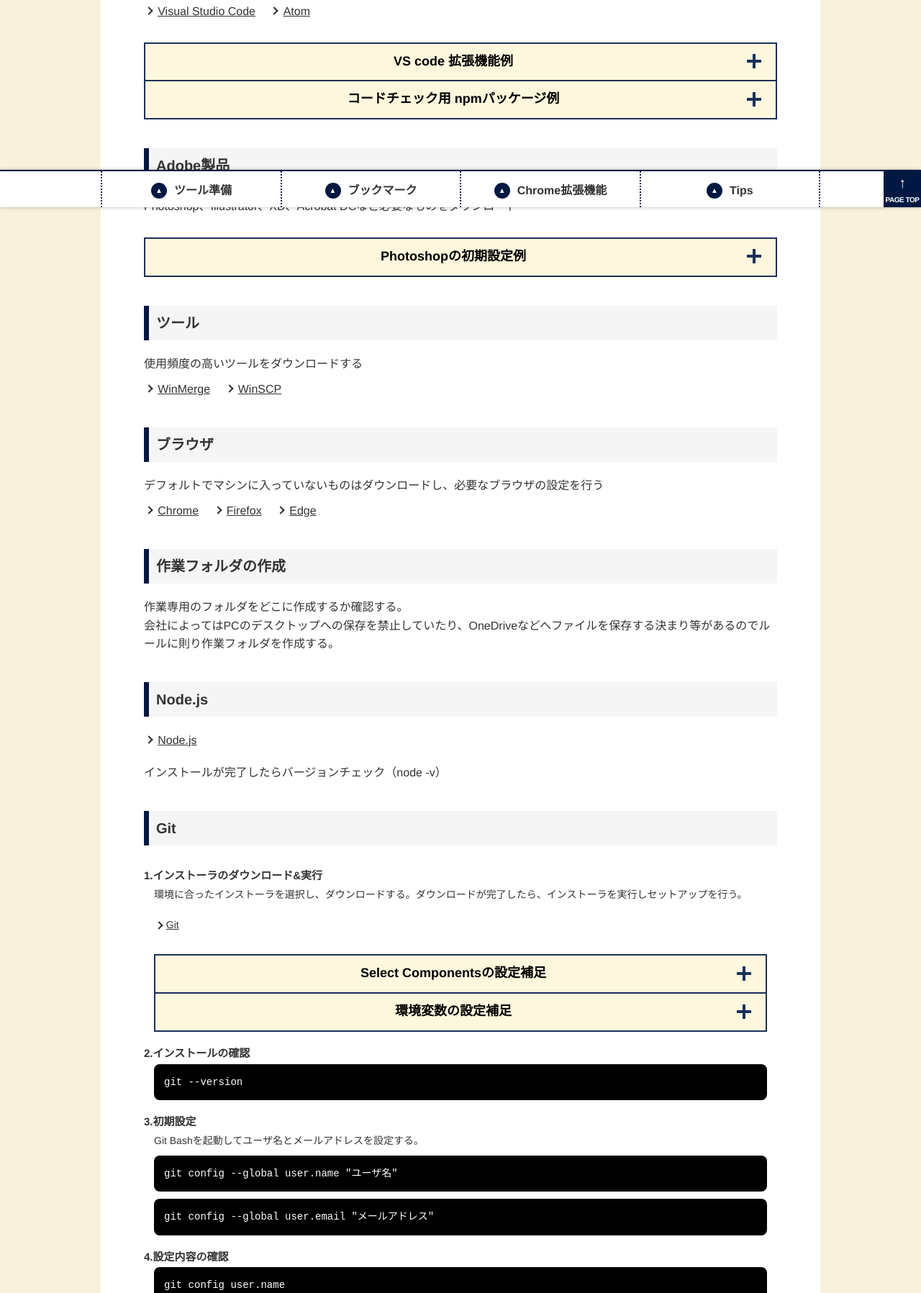
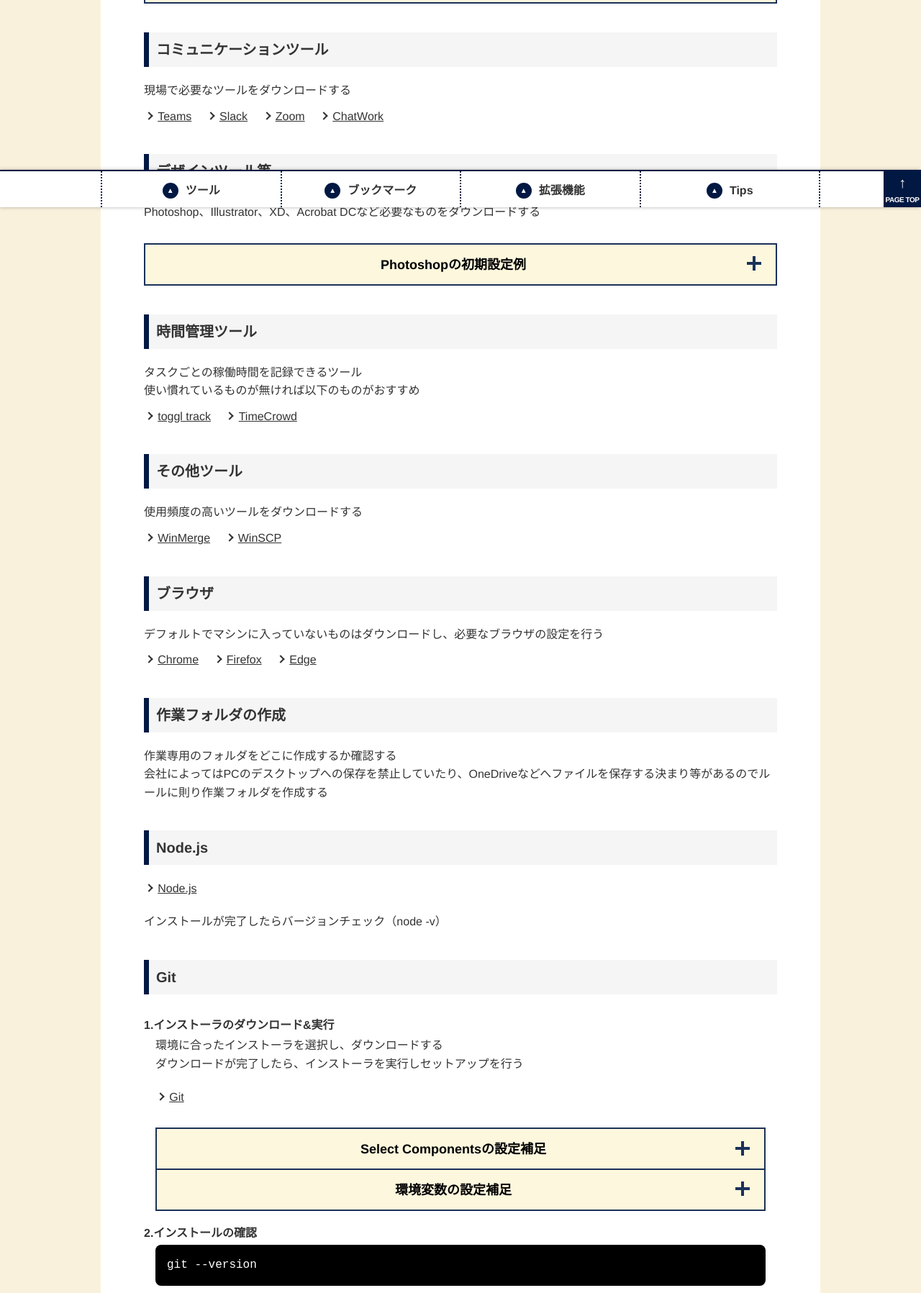
Before and after one commit to k-k0iwa/defaultSetting, a website: page src/index.html in a window 1280 px wide. Shown: the part 512-2309 px from the top of the page at 72% size. Drawn offline with Linux system fonts and the light colour scheme.

Commit message:
スマホcssと内容調整

```diff
--- a/src/_dev/scss/component/_javascript.scss
+++ b/src/_dev/scss/component/_javascript.scss
@@ -7,6 +7,7 @@
 
 // Tabs
 .c-tab {
+
   &__nav {
     display: flex;
     justify-content: space-between;
@@ -18,7 +19,10 @@
 
     &__item {
       margin-top: 0;
-      width: 100%;
+      flex: 1 0 auto;
+      @include tab {
+        flex: 1;
+      }
 
       &__inner {
         display: flex;
@@ -57,7 +61,7 @@
 @keyframes fadeIn {
   0% {
     opacity: 0;
-    transform: translateY(30px);
+    transform: translateY(15px);
   }
   100% {
     opacity: 1;
@@ -76,20 +80,26 @@
 
     &__body {
       margin-top: 0;
-      padding: 0 30px;
+      padding: 0 15px;
       height: 0;
       background-color: $bgColor2;
       overflow: hidden;
       transition: .3s;
+      @include tab {
+        padding: 0 30px;
+      }
 
       &.is-current {
-        padding: 30px;
+        padding: 15px;
+        @include tab {
+          padding: 30px;
+        }
       }
     }
   }
 
   &-trigger {
-    padding: 10px 40px 10px 20px;
+    padding: 14px 40px 10px 20px;
     display: block;
     width: 100%;
     font-size: $fontSizeSp12;
--- a/src/_dev/scss/component/_link.scss
+++ b/src/_dev/scss/component/_link.scss
@@ -42,9 +42,9 @@
       position: absolute;
       content: "";
       left: 0;
-      margin-top: calc(6 / 600 * 100vw);
-      width: calc(10 / 600 * 100vw) 0 0;
-      height: calc(10 / 600 * 100vw) 0 0;
+      margin-top: calc(13 / 768 * 100vw);
+      width: calc(13 / 768 * 100vw);
+      height: calc(13 / 768 * 100vw);
       display: inline-block;
       border-top: 2px solid #333;
       border-right: 2px solid #333;
--- a/src/_dev/scss/component/_list.scss
+++ b/src/_dev/scss/component/_list.scss
@@ -2,7 +2,7 @@
   Disc
 --------------------------------*/
 .c-list-disc {
-  margin: calc(30 / 600 * 100vw) 0 0;
+  margin: calc(30 / 768 * 100vw) 0 0;
   @include tab {
     margin-top: 20px;
   }
@@ -15,15 +15,14 @@
       position: absolute;
       content: "";
       left: 0;
-      margin-top: calc(6 / 600 * 100vw);
-      width: calc(10 / 600 * 100vw) 0 0;
-      height: calc(10 / 600 * 100vw) 0 0;
+      margin-top: 8px;
+      width: 5px;
+      height: 5px;
       display: inline-block;
       border-radius: 50%;
       background-color: $baseFontColor;
       @include tab {
-        margin-top: 8px;
-        left: 3px;
+        margin-top: 10px;
         width: 8px;
         height: 8px;
       }
@@ -191,9 +190,9 @@
       position: absolute;
       content: "";
       left: 0;
-      margin-top: calc(15 / 600 * 100vw);
-      width: calc(15 / 600 * 100vw);
-      height: calc(15 / 600 * 100vw);
+      margin-top: calc(13 / 768 * 100vw);
+      width: calc(13 / 768 * 100vw);
+      height: calc(13 / 768 * 100vw);
       display: inline-block;
       border-top: 2px solid #333;
       border-right: 2px solid #333;
@@ -223,19 +222,11 @@
     }
 
     &__dt {
-      font-size: $fontSizeSp12;
       font-weight: bold;
-      @include tab {
-        font-size: $fontSizePc15;
-      }
     }
     &__dd {
       margin: 0;
       padding: .2em 1em;
-      font-size: $fontSizeSp11;
-      @include tab {
-        font-size: $fontSizePc14;
-      }
     }
   }
 }
@@ -249,9 +240,20 @@
 
   &__item {
     margin: 0 10px 0 0;
-    width: calc((100% - 10px * 2) / 3);
     border: 1px solid $mainColor3;
     @include sp {
+      width: calc((100% - 10px) / 2);
+
+      &:nth-child(2n) {
+        margin-right: 0;
+      }
+      &:nth-child(n + 3) {
+        margin-top: 20px;
+      }
+    }
+    @include tab {
+      width: calc((100% - 10px * 2) / 3);
+
       &:nth-child(3n) {
         margin-right: 0;
       }
@@ -259,11 +261,17 @@
         margin-top: 20px;
       }
     }
-    @include tab {
+    @include pc {
       width: calc((100% - 10px * 3) / 4);
 
+      &:nth-child(3n) {
+        margin-right: 10px;
+      }
       &:nth-child(4n) {
         margin-right: 0;
+      }
+      &:nth-child(n + 4) {
+        margin-top: 0;
       }
       &:nth-child(n + 5) {
         margin-top: 20px;
@@ -292,22 +300,37 @@
 
     &__ttl {
       margin-top: 0;
+      font-size: $fontSizeSp12;
       font-weight: bold;
+      line-height: 1.2;
+      @include tab {
+        font-size: $fontSizePc16;
+      }
     }
     &__txt {
       margin-top: 5px;
-      font-size: $fontSizePc14;
+      font-size: $fontSizeSp11;
+      @include tab {
+        font-size: $fontSizePc14;
+      }
     }
   }
 
   &-img {
-    max-height: 100px;
+    display: flex;
+    align-items: center;
+    height: 100px;
     order: 1;
 
     img {
       margin: 0 auto;
       width: auto;
-      height: 100%;
+      max-width: 100%;
+      max-height: 100px;
+      @include tab {
+        width: auto;
+        height: 100%;
+      }
     }
   }
 }
--- a/src/_dev/scss/component/_table.scss
+++ b/src/_dev/scss/component/_table.scss
@@ -28,7 +28,8 @@
       overflow: auto;
       white-space: nowrap;
       .c-tbl {
-        width: 500px;
+        min-width: 500px;
+        width: 100%;
       }
     }
   }
--- a/src/_dev/scss/foundation/_base.scss
+++ b/src/_dev/scss/foundation/_base.scss
@@ -16,7 +16,7 @@
 }
 
 body {
-  font-size: $fontSizeSp14;
+  font-size: $fontSizeSp12;
   font-family: "Helvetica Neue", Arial, "Hiragino Kaku Gothic ProN", "Hiragino Sans", Meiryo, sans-serif;
   line-height: 1.6;
   word-break: break-all;
--- a/src/_dev/scss/foundation/_valiables.scss
+++ b/src/_dev/scss/foundation/_valiables.scss
@@ -7,10 +7,10 @@
 
 /*--------------------------------
   Media Query
-  SP:-599px / Tab:600px-1024px / PC:1025px-
+  SP:-768px / Tab:769px-1024px / PC:1025px-
 --------------------------------*/
-$break-point-sp: 599px;
-$break-point-tab: 600px;
+$break-point-sp: 768px;
+$break-point-tab: 769px;
 $break-point-pc: 1025px;
 
 /*--------------------------------
@@ -19,16 +19,16 @@
 $fontSize10: 10px;
 
 /*------ SP -------*/
-$fontSizeSp9: calc(18 / 600 * 100vw);
-$fontSizeSp10: calc(20 / 600 * 100vw);
-$fontSizeSp11: calc(22 / 600 * 100vw);
-$fontSizeSp12: calc(24 / 600 * 100vw);
-$fontSizeSp14: calc(28 / 600 * 100vw);
-$fontSizeSp15: calc(30 / 600 * 100vw);
-$fontSizeSp16: calc(32 / 600 * 100vw);
-$fontSizeSp17: calc(34 / 600 * 100vw);
-$fontSizeSp19: calc(38 / 600 * 100vw);
-$fontSizeSp20: calc(40 / 600 * 100vw);
+$fontSizeSp9: calc(18 / 768 * 100vw);
+$fontSizeSp10: calc(20 / 768 * 100vw);
+$fontSizeSp11: calc(22 / 768 * 100vw);
+$fontSizeSp12: calc(24 / 768 * 100vw);
+$fontSizeSp14: calc(28 / 768 * 100vw);
+$fontSizeSp15: calc(30 / 768 * 100vw);
+$fontSizeSp16: calc(32 / 768 * 100vw);
+$fontSizeSp17: calc(34 / 768 * 100vw);
+$fontSizeSp19: calc(38 / 768 * 100vw);
+$fontSizeSp20: calc(40 / 768 * 100vw);
 
 /*------ PC -------*/
 $fontSizePc11: 1.1rem;
--- a/src/_dev/scss/layout/_main.scss
+++ b/src/_dev/scss/layout/_main.scss
@@ -1,6 +1,6 @@
 .l-main {
   margin: 15px auto;
-  padding: 30px;
+  padding: 30px 15px;
   width: 100%;
   max-width: $pcContentsWidth;
   min-width: $viewMinWidth;
@@ -8,6 +8,9 @@
   display: flex;
   flex-direction: column;
   background-color: $whiteColor;
+  @include tab {
+    padding: 30px;
+  }
   @include pc {
     margin: 50px auto;
     padding: 30px 60px;
--- a/src/_dev/scss/layout/_nav.scss
+++ b/src/_dev/scss/layout/_nav.scss
@@ -3,10 +3,13 @@
   left: 0;
   bottom: 0;
   z-index: 9999;
-  width: 100%;
+  width: calc(100% - 52px);
   border-top: 2px solid $mainColor1;
   box-shadow: -1px 0 5px rgba(0, 0, 0, .3);
   background-color: $whiteColor;
+  @include tab {
+    width: 100%;
+  }
 
   &-list {
     margin: 0 auto;
@@ -21,11 +24,14 @@
     &__item {
       margin: 0;
       padding: 10px;
-      width: 100%;
       min-height: 50px;
       display: flex;
       align-items: center;
       justify-content: center;
+      flex: 1 0 auto;
+      @include tab {
+        flex: 1;
+      }
 
       & + & {
         border-left: 2px dotted $mainColor1;
@@ -34,11 +40,15 @@
       &__anc {
         display: inline-flex;
         align-items: center;
+        font-size: $fontSizeSp11;
         font-weight: bold;
         text-decoration: none;
         line-height: 1;
         position: relative;
         top: 2px;
+        @include tab {
+          font-size: $fontSizePc16;
+
           &::before {
             position: relative;
             content: "";
@@ -61,3 +71,4 @@
       }
     }
   }
+}
--- a/src/_dev/scss/project/_mod.scss
+++ b/src/_dev/scss/project/_mod.scss
@@ -2,7 +2,7 @@
   font-size: $fontSizeSp16;
   font-family: Nunito, sans-serif;
   line-height: 1;
-  @include pc {
+  @include tab {
     font-size: $fontSizePc24;
   }
 }
@@ -12,7 +12,7 @@
   font-family: Nunito, sans-serif;
   line-height: 1;
   color: $whiteColor;
-  @include pc {
+  @include tab {
     font-size: $fontSizePc12;
   }
 }
@@ -23,7 +23,7 @@
     margin-top: 60px;
   }
 
-  > *::first-child {
+  > *:first-child {
     margin-top: 0;
   }
 }
@@ -34,13 +34,13 @@
     margin-top: 40px;
   }
 
-  > *::first-child {
+  > *:first-child {
     margin-top: 0;
   }
 }
 
 .mod-h2 {
-  margin: 0 -30px;
+  margin: 0 -15px;
   padding: 8px 30px;
   font-size: $fontSizeSp16;
   text-align: center;
@@ -50,8 +50,11 @@
   top: 0;
   z-index: 999;
   @include tab {
+    margin: 0 -30px;
+    font-size: $fontSizePc22;
+  }
+  @include pc {
     margin: 0 -60px;
-    font-size: $fontSizePc22;
   }
 }
 
--- a/src/index.html
+++ b/src/index.html
@@ -3,6 +3,7 @@
 <head>
 <meta charset="UTF-8">
 <meta http-equiv="X-UA-Compatible" content="IE=edge">
+<meta name="robots" content="noindex">
 <meta name="viewport" content="width=device-width, height=device-height, initial-scale=1.0">
 <title>案件参画時の環境設定</title>
 <meta name="description" content="新しい案件に参入した際のコーダー用PC設定内容">
@@ -18,13 +19,13 @@
     <nav class="l-nav">
       <ul class="l-nav-list">
         <li class="l-nav-list__item">
-          <a href="#anc-tool" class="l-nav-list__item__anc">ツール準備</a>
+          <a href="#anc-tool" class="l-nav-list__item__anc">ツール</a>
         </li>
         <li class="l-nav-list__item">
           <a href="#anc-bookmark" class="l-nav-list__item__anc">ブックマーク</a>
         </li>
         <li class="l-nav-list__item">
-          <a href="#anc-extensions" class="l-nav-list__item__anc">Chrome拡張機能</a>
+          <a href="#anc-extensions" class="l-nav-list__item__anc">拡張機能</a>
         </li>
         <li class="l-nav-list__item">
           <a href="#anc-tips" class="l-nav-list__item__anc">Tips</a>
@@ -34,17 +35,7 @@
 
     <main class="l-main">
       <section id="anc-tool" class="mod-sec">
-        <h2 class="mod-h2">ツール準備</h2>
-        <section class="mod-sec__nest">
-          <h3 class="mod-h3">コミュニケーションツール</h3>
-          <p>現場で必要なツールをダウンロードする</p>
-          <ul class="c-list-link">
-            <li><a href="https://www.microsoft.com/ja-jp/microsoft-teams/group-chat-software" target="_blank" rel="nofollow noopener">Teams</a></li>
-            <li><a href="https://slack.com/intl/ja-jp/" target="_blank" rel="nofollow noopener">Slack</a></li>
-            <li><a href="https://explore.zoom.us/ja/products/meetings/" target="_blank" rel="nofollow noopener">Zoom</a></li>
-          </ul>
-        </section>
-
+        <h2 class="mod-h2">ツール</h2>
         <section class="mod-sec__nest">
           <h3 class="mod-h3">エディタ</h3>
           <p>使い慣れたエディタをダウンロードし、設定を行う</p>
@@ -211,8 +202,19 @@
         </section>
 
         <section class="mod-sec__nest">
-          <h3 class="mod-h3">Adobe製品</h3>
-          <p>Photoshop、Illustrator、XD、Acrobat DCなど必要なものをダウンロード</p>
+          <h3 class="mod-h3">コミュニケーションツール</h3>
+          <p>現場で必要なツールをダウンロードする</p>
+          <ul class="c-list-link">
+            <li><a href="https://www.microsoft.com/ja-jp/microsoft-teams/group-chat-software" target="_blank" rel="nofollow noopener">Teams</a></li>
+            <li><a href="https://slack.com/intl/ja-jp/" target="_blank" rel="nofollow noopener">Slack</a></li>
+            <li><a href="https://explore.zoom.us/ja/products/meetings/" target="_blank" rel="nofollow noopener">Zoom</a></li>
+            <li><a href="https://go.chatwork.com/ja/" target="_blank" rel="nofollow noopener">ChatWork</a></li>
+          </ul>
+        </section>
+
+        <section class="mod-sec__nest">
+          <h3 class="mod-h3">デザインツール等</h3>
+          <p>Photoshop、Illustrator、XD、Acrobat DCなど必要なものをダウンロードする</p>
 
           <dl class="c-acc">
             <div class="c-acc__item">
@@ -230,7 +232,16 @@
         </section>
 
         <section class="mod-sec__nest">
-          <h3 class="mod-h3">ツール</h3>
+          <h3 class="mod-h3">時間管理ツール</h3>
+          <p>タスクごとの稼働時間を記録できるツール<br>使い慣れているものが無ければ以下のものがおすすめ</p>
+          <ul class="c-list-link">
+            <li><a href="https://toggl.com/" target="_blank" rel="nofollow noopener">toggl track</a></li>
+            <li><a href="https://timecrowd.net/" target="_blank" rel="nofollow noopener">TimeCrowd</a></li>
+          </ul>
+        </section>
+
+        <section class="mod-sec__nest">
+          <h3 class="mod-h3">その他ツール</h3>
           <p>使用頻度の高いツールをダウンロードする</p>
           <ul class="c-list-link">
             <li><a href="https://winmergejp.bitbucket.io/" target="_blank" rel="nofollow noopener">WinMerge</a></li>
@@ -250,7 +261,7 @@
 
         <section class="mod-sec__nest">
           <h3 class="mod-h3">作業フォルダの作成</h3>
-          <p>作業専用のフォルダをどこに作成するか確認する。<br>会社によってはPCのデスクトップへの保存を禁止していたり、OneDriveなどへファイルを保存する決まり等があるのでルールに則り作業フォルダを作成する。</p>
+          <p>作業専用のフォルダをどこに作成するか確認する<br>会社によってはPCのデスクトップへの保存を禁止していたり、OneDriveなどへファイルを保存する決まり等があるのでルールに則り作業フォルダを作成する</p>
         </section>
 
         <section class="mod-sec__nest">
@@ -265,7 +276,7 @@
             <div class="c-dl__item">
               <dt class="c-dl__item__dt">1.インストーラのダウンロード&amp;実行</dt>
               <dd class="c-dl__item__dd">
-                <p>環境に合ったインストーラを選択し、ダウンロードする。ダウンロードが完了したら、インストーラを実行しセットアップを行う。</p>
+                <p>環境に合ったインストーラを選択し、ダウンロードする<br>ダウンロードが完了したら、インストーラを実行しセットアップを行う</p>
                 <div class="c-link"><a href="https://git-scm.com/downloads" target="_blank" rel="nofollow noopener">Git</a></div>
 
                 <dl class="c-acc">
@@ -331,7 +342,7 @@
             <div class="c-dl__item">
               <dt class="c-dl__item__dt">3.初期設定</dt>
               <dd class="c-dl__item__dd">
-                <p>Git Bashを起動してユーザ名とメールアドレスを設定する。</p>
+                <p>Git Bashを起動してユーザ名とメールアドレスを設定する</p>
                 <pre><code>git config --global user.name "ユーザ名"</code></pre>
                 <pre><code>git config --global user.email "メールアドレス"</code></pre>
               </dd>
@@ -466,7 +477,7 @@
       </section>
 
       <section id="anc-extensions" class="mod-sec">
-        <h2 class="mod-h2">Chrome拡張機能</h2>
+        <h2 class="mod-h2">拡張機能</h2>
         <ul class="c-list-panel">
           <li class="c-list-panel__item">
             <a href="https://chrome.google.com/webstore/detail/html%E3%82%A8%E3%83%A9%E3%83%BC%E3%83%81%E3%82%A7%E3%83%83%E3%82%AB%E3%83%BC/ohdllebchmmponnofchalfkegpjojcaf" class="c-list-panel__item__anc" target="_blank" rel="nofollow noopener">
@@ -1092,35 +1103,35 @@
             <div class="c-dl__item">
               <dt class="c-dl__item__dt">1.package.json作成</dt>
               <dd class="c-dl__item__dd">
-                <p>コマンドラインを起動して案件フォルダにcdコマンドで移動します。次に以下を実行したらpackage.jsonファイルが生成されます。</p>
+                <p>コマンドラインを起動して案件フォルダにcdコマンドで移動<br>次に以下を実行したらpackage.jsonファイルが生成される</p>
                 <pre><code>npm init -y</code></pre>
               </dd>
             </div>
             <div class="c-dl__item">
               <dt class="c-dl__item__dt">2.Gulpインストール</dt>
               <dd class="c-dl__item__dd">
-                <p>Gulp本体をローカル環境に（プロジェクトフォルダー内で使えるように）インストールします。<br>※Gulpはグローバルではなく、ローカルだけにインストールする。環境差異で動作しないなどトラブルのもとになるので、グローバルにインストールしないほうが望ましい。</p>
+                <p>Gulp本体をローカル環境に（プロジェクトフォルダー内で使えるように）インストール<br>※Gulpはグローバルではなく、ローカルだけにインストールする。環境差異で動作しないなどトラブルのもとになるので、グローバルにインストールしないほうがいい</p>
                 <pre><code>npm install -D gulp</code></pre>
               </dd>
             </div>
             <div class="c-dl__item">
               <dt class="c-dl__item__dt">3-a.必要なモジュールをインストール（新規ファイル）</dt>
               <dd class="c-dl__item__dd">
-                <p>以下コマンドは一例です。必要に応じてモジュールを追加します。</p>
+                <p>以下コマンドは一例<br>必要に応じてモジュールを追加する</p>
                 <pre><code>npm install -D sass gulp-sass</code></pre>
               </dd>
             </div>
             <div class="c-dl__item">
               <dt class="c-dl__item__dt">3-b.必要なモジュールをインストール（既存ファイル）</dt>
               <dd class="c-dl__item__dd">
-                <p>現場でpackage.json等共有された場合は、package.jsonを案件フォルダ内に保持している状態でコマンドを実行すると、package.json内に記載されているものが「node_modules」配下にインストールされます。</p>
+                <p>現場でpackage.json等共有された場合は、package.jsonを案件フォルダ内に保持している状態でコマンドを実行すると、package.json内に記載されているものが「node_modules」フォルダにインストールされる</p>
                 <pre><code>npm install -D</code></pre>
               </dd>
             </div>
             <div class="c-dl__item">
               <dt class="c-dl__item__dt">4.タスクの作成</dt>
               <dd class="c-dl__item__dd">
-                <p>gulpfile.jsを作成し、Sassのコンパイル処理や画像圧縮/Webp変換など必要なコードを記述する。</p>
+                <p>gulpfile.jsを作成し、Sassのコンパイル処理や画像圧縮など必要なコードを記述</p>
                 <dl class="c-acc">
                   <div class="c-acc__item">
                     <dt class="c-acc__item__hdg">
```
Also changed, not shown: src/assets/css/style.css, 1 other file. Lines whose indentation alone changed are shown as unchanged.
